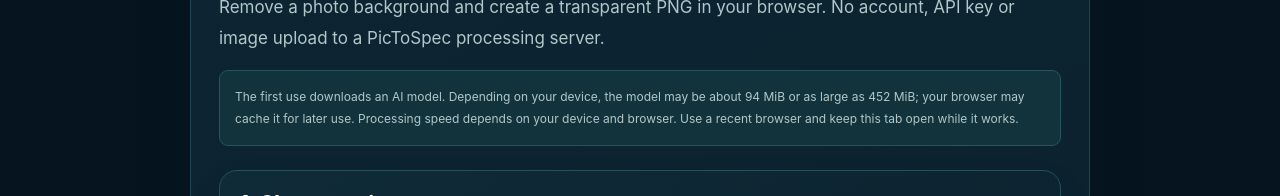
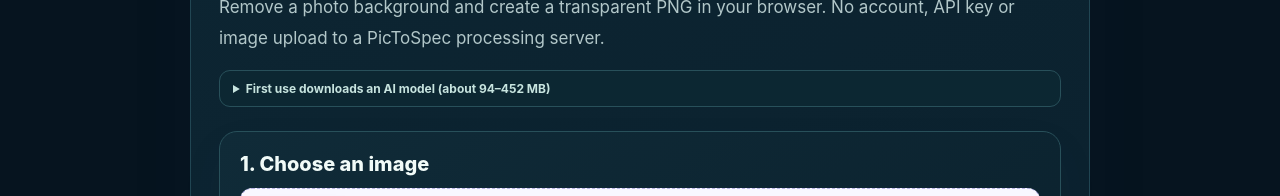
Before and after one commit to ya6331856-cpu/pic-to-spec, a Next.js app: page /background-remover in a window 1280 px wide. Shown: the part 385-581 px from the top of the page. Built offline with nearby package versions, Linux system fonts and the light colour scheme; no server answers.

Commit message:
Show concise AI model download notice and collapse extended explanation

```diff
--- a/components/BackgroundRemoverTool.tsx
+++ b/components/BackgroundRemoverTool.tsx
@@ -88,7 +88,7 @@ export default function BackgroundRemoverTool() {
     <p className="kicker">FREE AI BACKGROUND REMOVER</p>
     <h1>Remove Image Background</h1>
     <p className="lead">Remove a photo background and create a transparent PNG in your browser. No account, API key or image upload to a PicToSpec processing server.</p>
-    <p className="note">The first use downloads an AI model. Depending on your device, the model may be about 94 MiB or as large as 452 MiB; your browser may cache it for later use. Processing speed depends on your device and browser. Use a recent browser and keep this tab open while it works.</p>
+    <details className="tool-note-details"><summary>First use downloads an AI model (about 94–452 MB)</summary><p>Your browser may cache the model for later use. Processing speed depends on your device and browser. Use a recent browser and keep this tab open while it works.</p></details>
     <section className="workspace" style={{margin:"24px 0",padding:20}}>
       <h2>1. Choose an image</h2>
       <input type="file" accept="image/jpeg,image/png,image/webp" disabled={busy} onChange={e=>{chooseFile(e.target.files?.[0]||null);e.currentTarget.value="";}}/>
```
